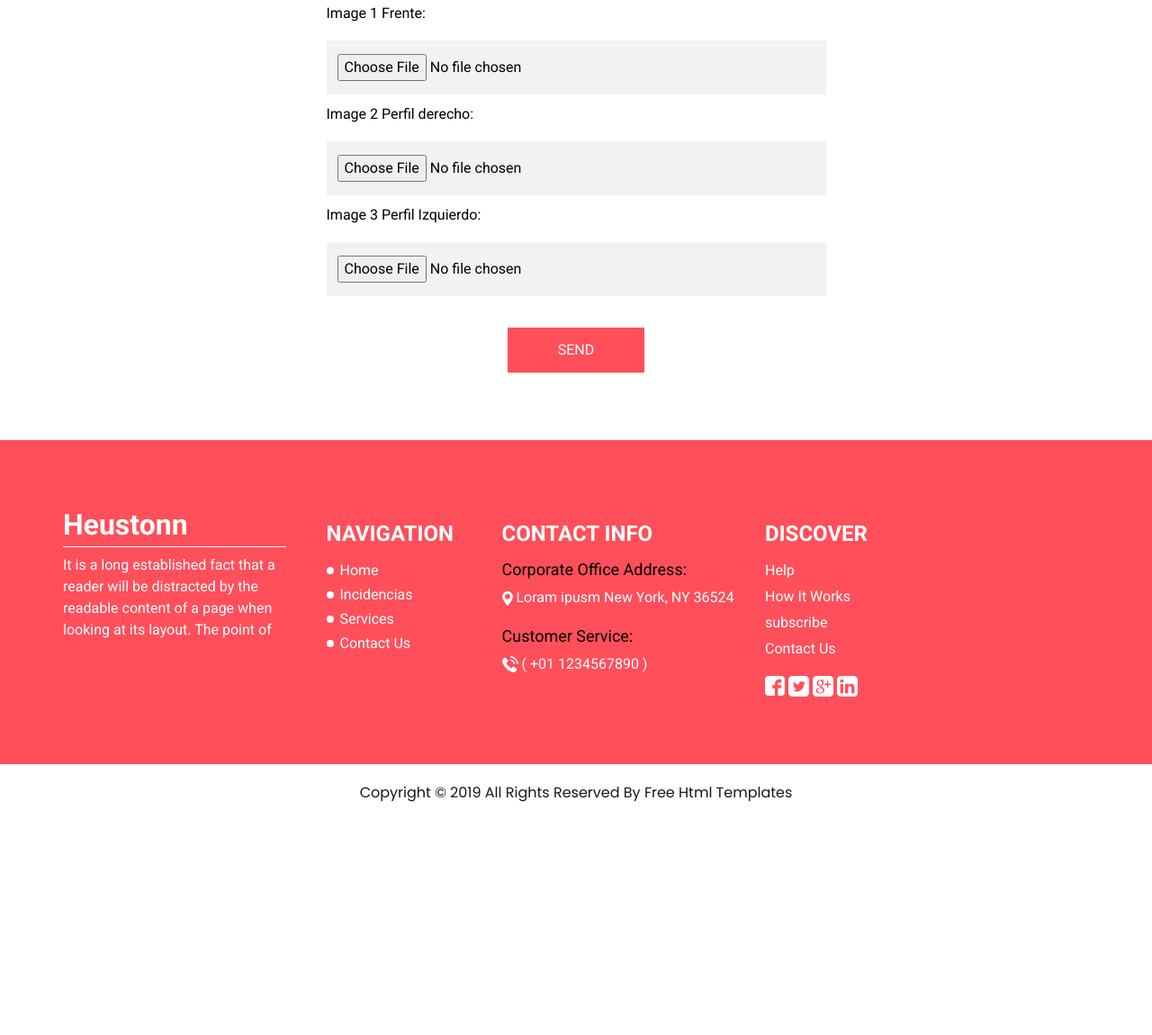
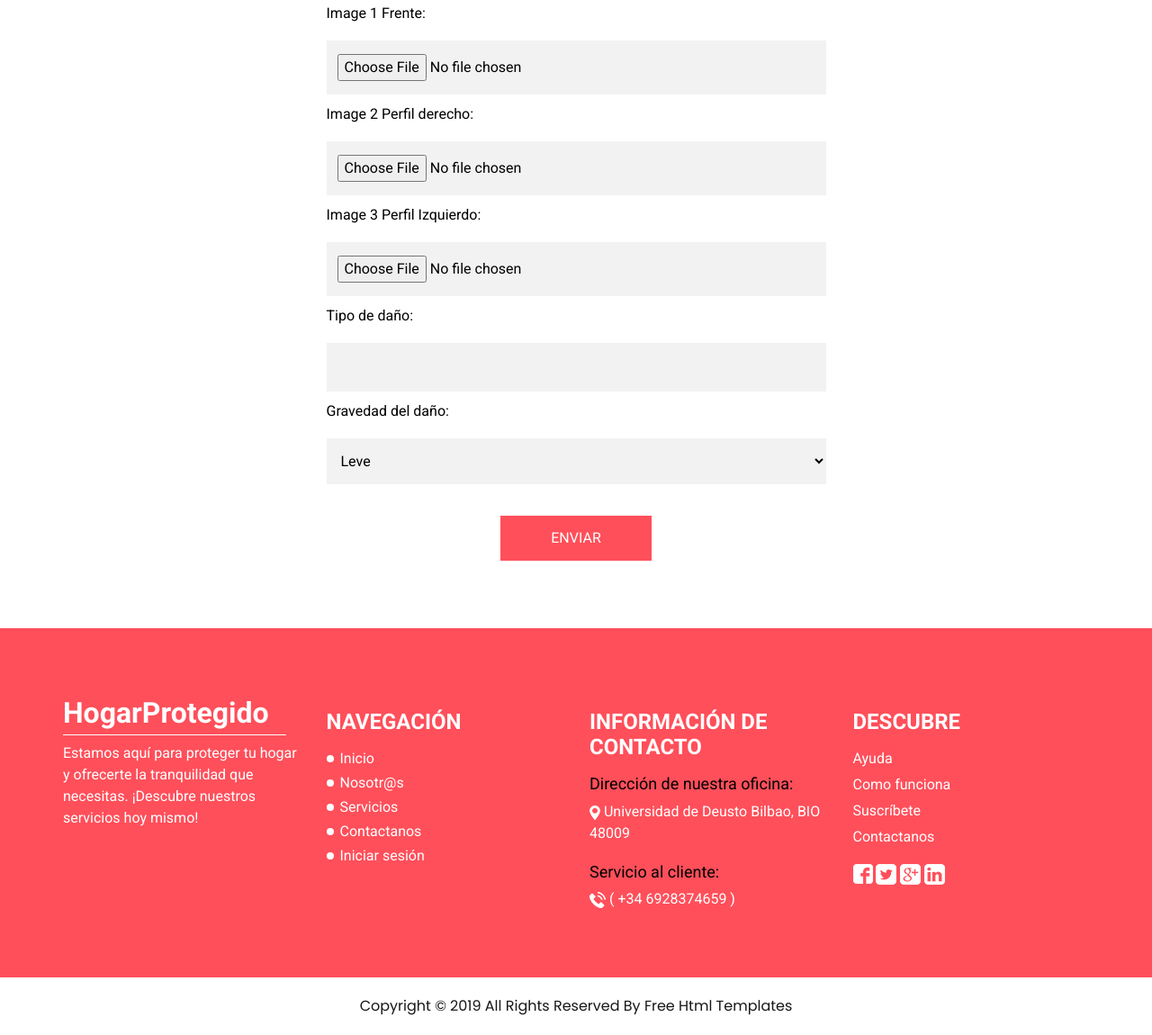
Before and after one commit to arratenogales/GestionProyectos, a plain HTML site: page Prototipo_app/incidencias.html in a window 1280 px wide. Shown: the part 279-1429 px from the top of the page at 90% size. Before the commit the page ends 1192 px from the top, so only its background shows below. Drawn offline with nearby package versions, Linux system fonts and the light colour scheme; a script that the page names is missing.

Commit message:
incidencias

```diff
--- a/Prototipo_app/incidencias.html
+++ b/Prototipo_app/incidencias.html
@@ -12,7 +12,7 @@
   <meta name="description" content="" />
   <meta name="author" content="" />
 
-  <title>Heustonn</title>
+  <title>HogarProtegido</title>
 
   <!-- slider stylesheet -->
   <link rel="stylesheet" type="text/css"
@@ -37,7 +37,7 @@
         <nav class="navbar navbar-expand-lg custom_nav-container ">
           <a class="navbar-brand" href="index.html">
             <span>
-              Heustonn
+              HogarProtegido
             </span>
           </a>
           <button class="navbar-toggler ml-auto" type="button" data-toggle="collapse"
@@ -50,7 +50,7 @@
             <div class="d-flex mx-auto flex-column flex-lg-row align-items-center">
               <ul class="navbar-nav  ">
                 <li class="nav-item ">
-                  <a class="nav-link" href="index.html">Home <span class="sr-only">(current)</span></a>
+                  <a class="nav-link" href="index.html">Inicio <span class="sr-only">(current)</span></a>
                 </li>
                 <li class="nav-item active">
                   <a class="nav-link" href="incidencias.html"> Incidencias </a>
@@ -59,7 +59,7 @@
                   <a class="nav-link" href="#"> Services </a>
                 </li>
                 <li class="nav-item">
-                  <a class="nav-link" href="contact.html">Contact us</a>
+                  <a class="nav-link" href="contact.html">Contactanos</a>
                 </li>
 
               </ul>
@@ -99,9 +99,26 @@
                 <label for="image3">Image 3 Perfil Izquierdo:</label>
                 <input type="file" name="image3" id="image3">
 
+                <!-- Div para preguntas dinámicas -->
+                <div id="dynamic_questions">
+                  <div id="dynamic_questions">
+                    <!-- Preguntas dinámicas se insertarán aquí -->
+                    <label for="tipo_daño">Tipo de daño:</label>
+                    <input type="text" name="tipo_daño" id="tipo_daño">
+                    <label for="gravedad">Gravedad del daño:</label>
+                    <select name="gravedad" id="gravedad">
+                      <option value="leve">Leve</option>
+                      <option value="moderado">Moderado</option>
+                      <option value="grave">Grave</option>
+                    </select>
+                  </div>
+
+                </div>
+
+
                 <div class="d-flex justify-content-center ">
                     <button>
-                      SEND
+                      ENVIAR
                     </button>
                   </div>
             </form>
@@ -112,6 +129,37 @@
     </div>
   </section>
 
+  <script>
+    // Función para mostrar preguntas dinámicas según la tipología del objeto dañado
+    function mostrarPreguntasDinamicas(tipologia) {
+      // Lógica para determinar qué preguntas mostrar según la tipología
+      let preguntasHtml = '';
+      if (tipologia === 'vajilla') {
+        preguntasHtml = `
+          <label for="tipo_daño">Tipo de daño en la vajilla:</label>
+          <input type="text" name="tipo_daño" id="tipo_daño">
+          <label for="cantidad">Cantidad de piezas dañadas:</label>
+          <input type="number" name="cantidad" id="cantidad">
+        `;
+      } else if (tipologia === 'mueble') {
+        preguntasHtml = `
+          <label for="material">Material del mueble:</label>
+          <input type="text" name="material" id="material">
+          <label for="color">Color del mueble:</label>
+          <input type="text" name="color" id="color">
+        `;
+      }
+      // Insertar preguntas dinámicas en el formulario
+      document.getElementById('dynamic_questions').innerHTML = preguntasHtml;
+    }
+
+    // Evento para cambiar las preguntas dinámicas cuando se seleccione una tipología
+    document.getElementById('tipologia_objeto').addEventListener('change', function() {
+      const tipologiaSeleccionada = this.value;
+      mostrarPreguntasDinamicas(tipologiaSeleccionada);
+    });
+  </script>
+
   <!-- end contact section -->
 
   <!-- info section -->
@@ -121,38 +169,42 @@
         <div class="col-md-3">
           <div class="info-logo">
             <h2>
-              Heustonn
+              HogarProtegido
             </h2>
             <p>
-              It is a long established fact that a reader will be distracted by the readable content of a page when
-              looking at its layout. The point of
+              Estamos aquí para proteger tu hogar y ofrecerte la tranquilidad que necesitas. ¡Descubre nuestros servicios hoy mismo!
             </p>
           </div>
         </div>
-        <div class="col-md-2">
+        <div class="col-md-3">
           <div class="info-nav">
             <h4>
-              Navigation
+              Navegación
             </h4>
             <ul>
               <li>
                 <a href="index.html">
-                  Home
+                  Inicio
                 </a>
               </li>
               <li>
-                <a href="incidencias.html">
-                  Incidencias
+                <a href="about.html">
+                  Nosotr@s
+                </a>
+              </li>
+              <li>
+                <a href="service.html">
+                  Servicios
+                </a>
+              </li>
+              <li>
+                <a href="contact.html">
+                  Contactanos
                 </a>
               </li>
               <li>
                 <a href="#">
-                  Services
-                </a>
-              </li>
-              <li>
-                <a href="contact.html">
-                  Contact Us
+                  Iniciar sesión
                 </a>
               </li>
             </ul>
@@ -161,27 +213,27 @@
         <div class="col-md-3">
           <div class="info-contact">
             <h4>
-              Contact Info
+              Información de contacto
             </h4>
             <div class="location">
               <h6>
-                Corporate Office Address:
+                Dirección de nuestra oficina:
               </h6>
               <a href="">
                 <img src="images/location.png" alt="">
                 <span>
-                  Loram ipusm New York, NY 36524
+                  Universidad de Deusto Bilbao, BIO 48009
                 </span>
               </a>
             </div>
             <div class="call">
               <h6>
-                Customer Service:
+                Servicio al cliente:
               </h6>
               <a href="">
                 <img src="images/telephone.png" alt="">
                 <span>
-                  ( +01 1234567890 )
+                  ( +34 6928374659 )
                 </span>
               </a>
             </div>
@@ -190,28 +242,28 @@
         <div class="col-md-3">
           <div class="discover">
             <h4>
-              Discover
+              Descubre
             </h4>
             <ul>
               <li>
                 <a href="">
-                  Help
+                  Ayuda
                 </a>
               </li>
               <li>
                 <a href="">
-                  How It Works
+                  Como funciona
 
                 </a>
               </li>
               <li>
                 <a href="">
-                  subscribe
+                  Suscríbete
                 </a>
               </li>
               <li>
                 <a href="contact.html">
-                  Contact Us
+                  Contactanos
                 </a>
               </li>
             </ul>
```
